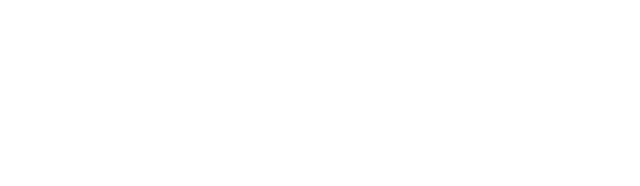
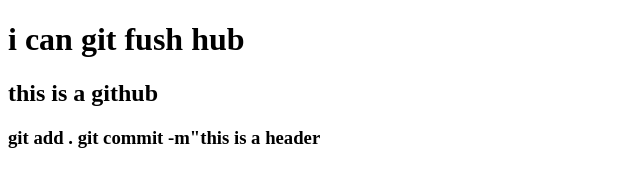
Before and after one commit to Akahad1/My-third-repo, a plain HTML site: page index.html in a window 1280 px wide. Shown: the whole page, without its empty margins (0-640 px from the left). Drawn offline with Linux system fonts and the light colour scheme.

Commit message:
this is header

```diff
--- a/index.html
+++ b/index.html
@@ -4,9 +4,12 @@
     <meta charset="UTF-8">
     <meta http-equiv="X-UA-Compatible" content="IE=edge">
     <meta name="viewport" content="width=device-width, initial-scale=1.0">
-    <title>My third repo </title>
+    <title>My third repogit  </title>
 </head>
 <body>
+    <h1>i can git fush hub</h1>
+    <h2> this is a github</h2>
+    <h3>git add . git commit -m"this is a header</h3>
 
 </body>
 </html>
```
